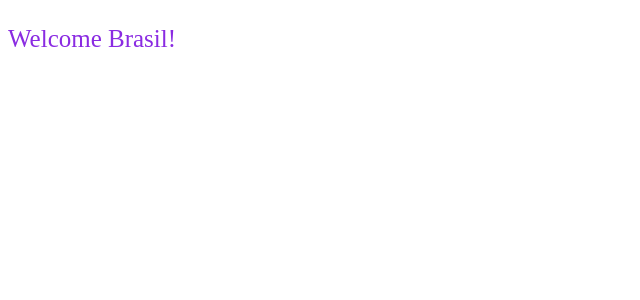
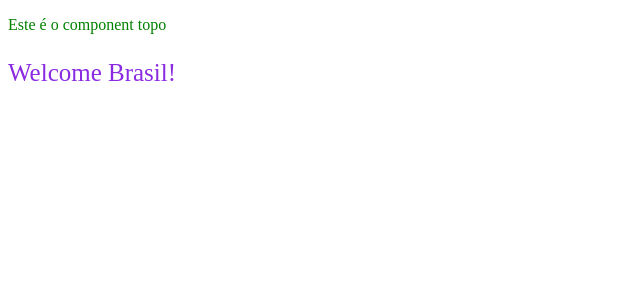
Before and after one commit to cardosoaline/app_one, an Angular app: page / in a window 1280 px wide. Shown: the top 300 px of the page, without its empty margins (0-640 px from the left). Built offline with nearby package versions, Linux system fonts and the light colour scheme.

Commit message:
gerado topo da page

```diff
--- a/package.json
+++ b/package.json
@@ -1,6 +1,6 @@
 {
-  "name": "app1",
-  "version": "0.0.0",
+  "name": "app_one",
+  "version": "1.0.0",
   "scripts": {
     "ng": "ng",
     "start": "ng serve",
--- a/src/app/app.component.html
+++ b/src/app/app.component.html
@@ -1 +1,2 @@
+<app-topo></app-topo>
 <p>{{title}} Brasil!</p>
--- a/src/app/app.module.ts
+++ b/src/app/app.module.ts
@@ -2,10 +2,12 @@ import { NgModule } from '@angular/core';
 import { BrowserModule } from '@angular/platform-browser';
 
 import { AppComponent } from './app.component';
+import { TopoComponent } from './topo/topo.component';
 
 @NgModule({
   declarations: [
-    AppComponent
+    AppComponent,
+    TopoComponent
   ],
   imports: [
     BrowserModule
--- /dev/null
+++ b/src/app/topo/topo.component.css
@@ -0,0 +1,3 @@
+.exemplo{
+    color: green;
+}
--- /dev/null
+++ b/src/app/topo/topo.component.html
@@ -0,0 +1 @@
+<p class="exemplo">Este é o component topo</p>
```
Also changed, not shown: src/app/topo/topo.component.ts (added, +8 -0 lines).
